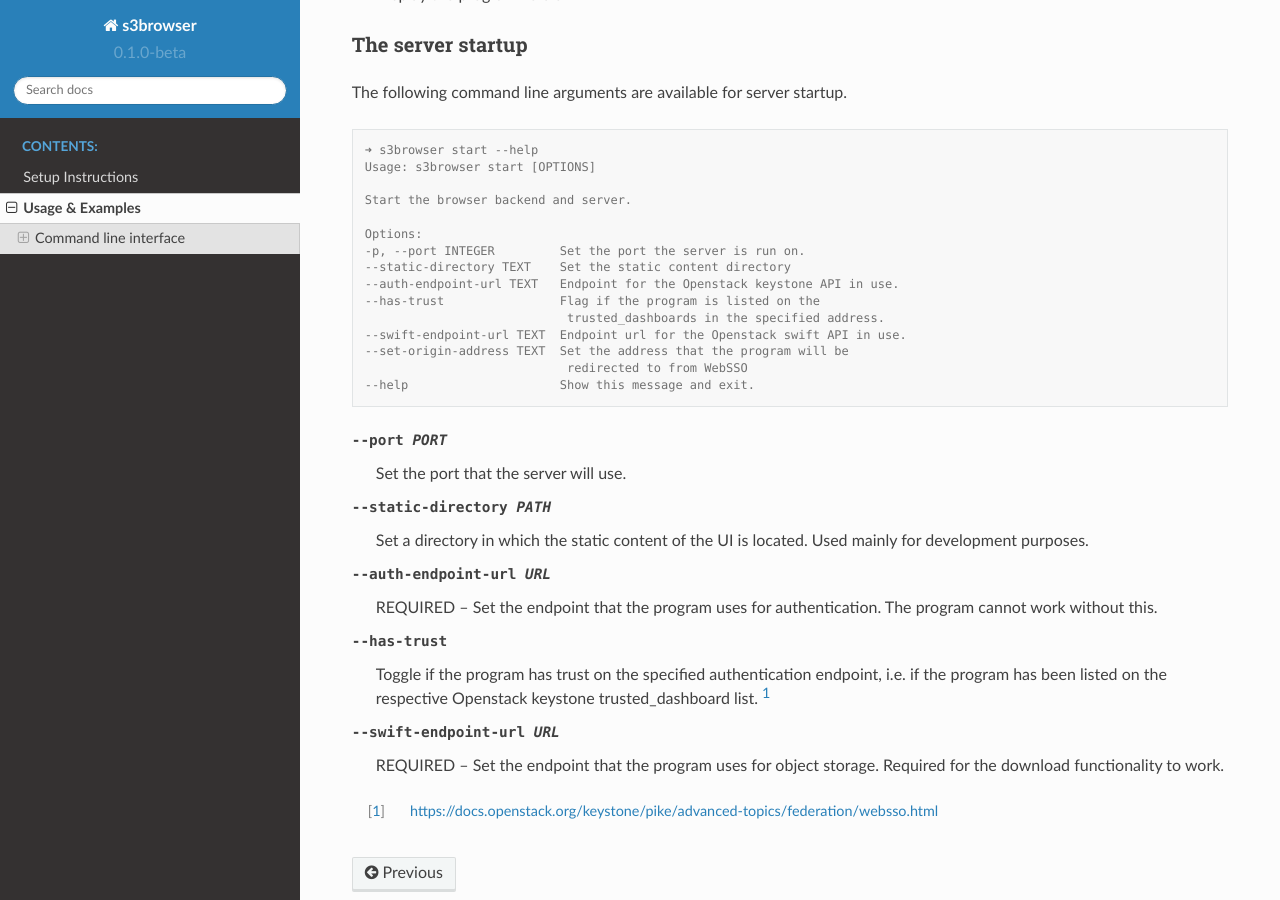
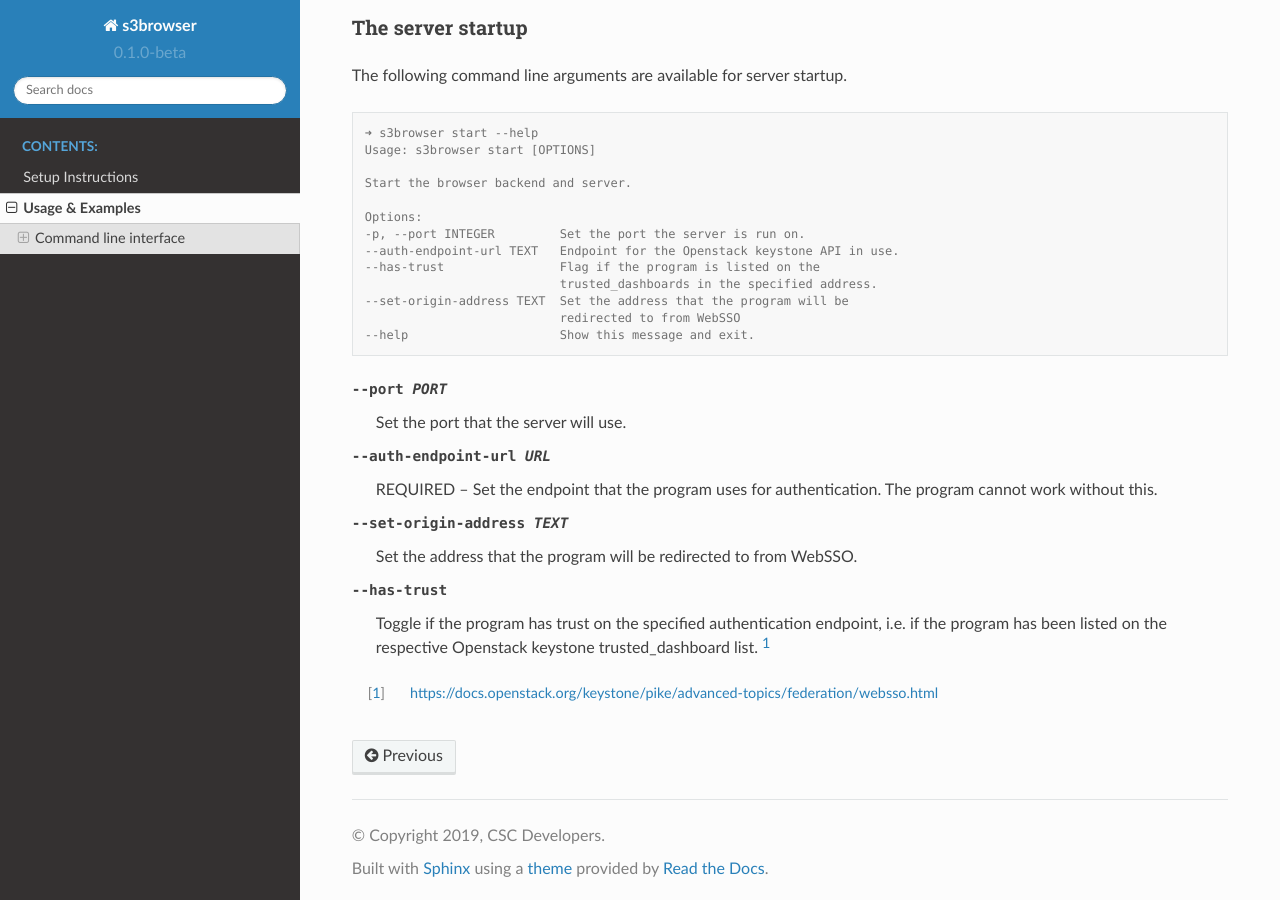
Before and after one commit to CSCfi/swift-browser-ui, a Sphinx documentation site: the page built from docs/source/usage.rst, in a window 1280 px wide and 900 px high, scrolled down 1202 px. Built offline with Sphinx 7.4.7 and the Read the Docs theme 2.0.0, drawn with Linux system fonts in a browser that asks for light colours; some of the changed text lies outside the part shown.

Commit message:
Update documentation after simplifying installation.

```diff
--- a/docs/source/usage.rst
+++ b/docs/source/usage.rst
@@ -16,8 +16,8 @@
 
 The project has a command line interface, that can be used to quickly test the
 frontend for different endpoints and usage cases. It provides basic
-functionality e.g. starting the server and specify a variety of
-different settings, detailed below:
+functionality e.g. starting the server and specify a variety of different
+settings, detailed below:
 
 .. code-block:: console
 
@@ -34,7 +34,6 @@
     --help          Show this message and exit.
 
     Commands:
-    install  Install the browser backend (implemented in the future).
     start    Start the browser backend and server.
 
 
@@ -64,29 +63,23 @@
 
     Options:
     -p, --port INTEGER         Set the port the server is run on.
-    --static-directory TEXT    Set the static content directory
     --auth-endpoint-url TEXT   Endpoint for the Openstack keystone API in use.
     --has-trust                Flag if the program is listed on the
-                                trusted_dashboards in the specified address.
-    --swift-endpoint-url TEXT  Endpoint url for the Openstack swift API in use.
+                               trusted_dashboards in the specified address.
     --set-origin-address TEXT  Set the address that the program will be
-                                redirected to from WebSSO
+                               redirected to from WebSSO
     --help                     Show this message and exit.
 
 
 --port PORT                    Set the port that the server will use.
---static-directory PATH        Set a directory in which the static content of
-                               the UI is located. Used mainly for development
-                               purposes.
 --auth-endpoint-url URL        REQUIRED – Set the endpoint that the program
                                uses for authentication. The program cannot
                                work without this.
+--set-origin-address TEXT      Set the address that the program will be redirected
+                               to from WebSSO.
 --has-trust                    Toggle if the program has trust on the specified
                                authentication endpoint, i.e. if the program has
                                been listed on the respective Openstack keystone
                                trusted_dashboard list. [#]_
---swift-endpoint-url URL       REQUIRED – Set the endpoint that the program
-                               uses for object storage. Required for the
-                               download functionality to work.
 
 .. [#] https://docs.openstack.org/keystone/pike/advanced-topics/federation/websso.html
```
Also changed, not shown: docs/source/instructions.rst (+4 -8 lines).
